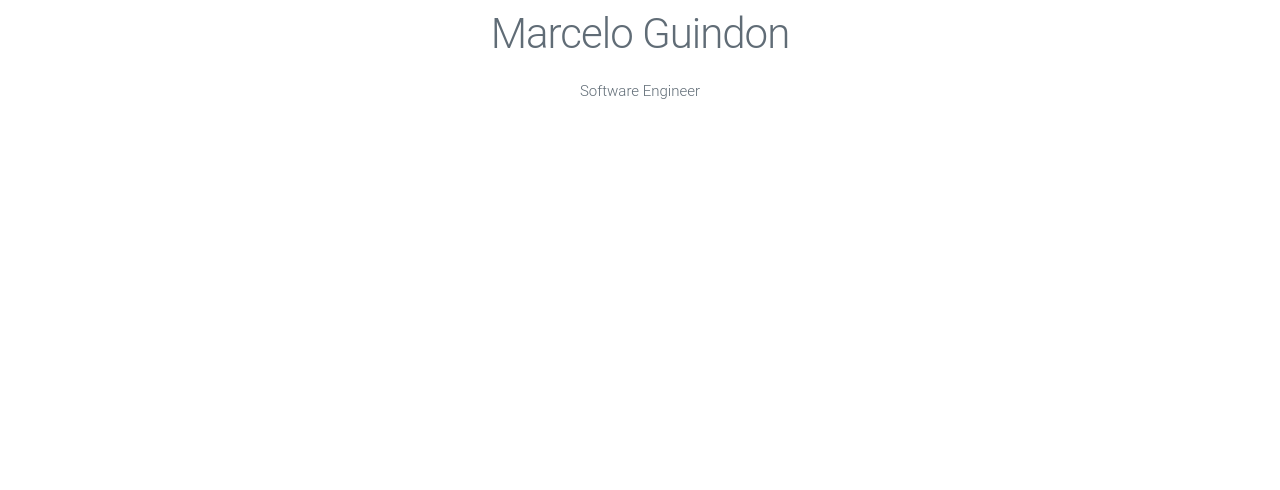
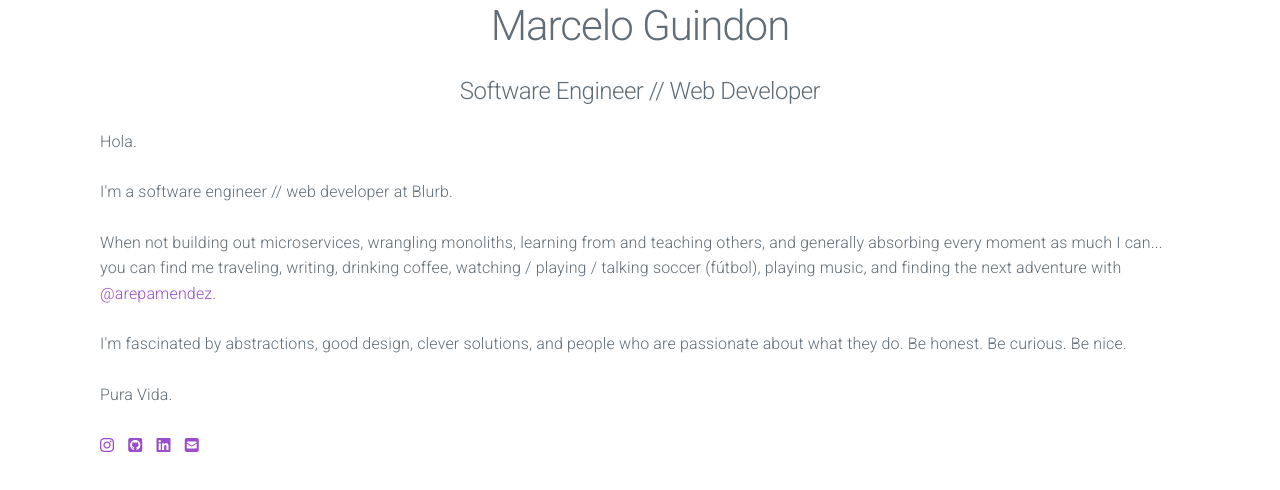
Before and after one commit to monteverdetico/marcelo, a plain HTML site: page index.html in a window 1280 px wide. Drawn offline with nearby package versions, Linux system fonts and the light colour scheme.

Commit message:
basic website is ready with copy

```diff
--- a/index.html
+++ b/index.html
@@ -3,8 +3,13 @@
   <head>
     <meta charset="utf-8">
     <meta name="viewport" content="width=device-width, initial-scale=1">
+    <link rel="stylesheet" type="text/css" href="src/css/main.css">
     <link rel="stylesheet" type="text/css" href="src/css/milligram-1.2.4/milligram.min.css">
-    <!-- <link rel="stylesheet" type="text/css" href="../src/css/main.css"> -->
+    <link rel="stylesheet" type="text/css" href="src/css/font-awesome-4.7.0/font-awesome.min.css">
+    <!-- Google Fonts -->
+    <link rel="stylesheet" href="https://fonts.googleapis.com/css?family=Roboto:300,300italic,700,700italic">
+    <!-- CSS Reset -->
+    <link rel="stylesheet" href="https://cdn.rawgit.com/necolas/normalize.css/master/normalize.css">
     <title>marcelo</title>
   </head>
   <body>
@@ -16,14 +21,48 @@
         </div>
         <div class="row">
           <div class="column">
-            <h2 style="text-align: center;">Marcelo Guindon</h3>
+            <h2 style="text-align: center;">Marcelo Guindon</h2>
           </div>
         </div>
         <div class="row">
           <div class="column">
-            <h6 style="text-align: center;">Software Engineer</h3>
+            <h5 style="text-align: center;">Software Engineer // Web Developer</h5>
           </div>
         </div>
+        <div class="row">
+          <div class="column">
+            <p>
+              Hola.
+            </p>
+            <p>
+              I'm a software engineer // web developer at Blurb.
+            </p>
+            <p>
+              When not building out microservices, wrangling monoliths, learning from and teaching others, and generally absorbing every moment as much I can... you can find me traveling, writing, drinking coffee, watching / playing / talking soccer (fútbol), playing music, and finding the next adventure with <a href="https://www.instagram.com/arepamendez/">@arepamendez</a>.
+            </p>
+            <p>
+              I'm fascinated by abstractions, good design, clever solutions, and people who are passionate about what they do. Be honest. Be curious. Be nice.
+            </p>
+            <p>
+              Pura Vida.
+            </p>
+          </div>
+        </div>
+        <div class="row">
+          <div class="column">
+            <a href="https://www.instagram.com/monteverde/" class="social-icon">
+              <i class="fa fa-instagram fa-4" aria-hidden="true"></i>
+            </a>
+            <a href="https://github.com/monteverdetico" class="social-icon">
+              <i class="fa fa-github-square fa-4" aria-hidden="true"></i>
+            </a>
+            <a href="https://www.linkedin.com/in/marceloguindon/" class="social-icon">
+              <i class="fa fa-linkedin-square fa-4" aria-hidden="true"></i>
+            </a>
+            <a href="" class="social-icon">
+              <i class="fa fa-envelope-square fa-4" aria-hidden="true"></i>
+            </a>
+          </div>
       </div>
     </div>
   </body>
```
